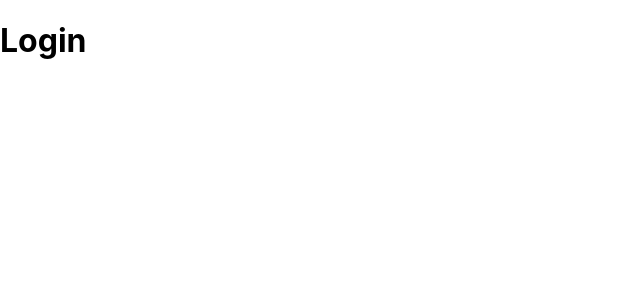
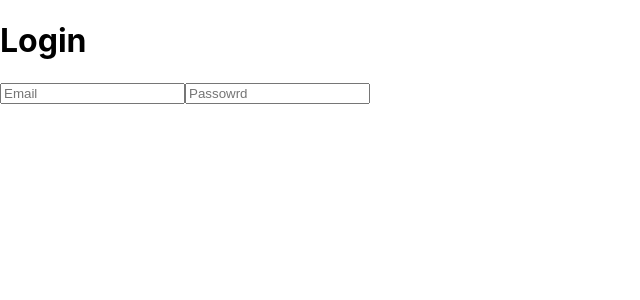
Before and after one commit to bmcano/workday-wellness-app, a React (Create React App) app: page /login in a window 1280 px wide. Shown: the top 300 px of the page, without its empty margins (0-640 px from the left). Built offline with nearby package versions, Linux system fonts and the light colour scheme.

Commit message:
added first component and added it to login screen

```diff
--- /dev/null
+++ b/src/components/TextBox.tsx
@@ -0,0 +1,24 @@
+import React, { ChangeEvent, FC } from 'react';
+
+interface TextBoxProps {
+  value: string;
+  onChange: (newValue: string) => void;
+  placeholder?: string;
+}
+
+const TextBox: FC<TextBoxProps> = ({ value, onChange, placeholder }) => {
+  const handleChange = (e: ChangeEvent<HTMLInputElement>) => {
+    onChange(e.target.value);
+  };
+
+  return (
+    <input
+      type="text"
+      value={value}
+      onChange={handleChange}
+      placeholder={placeholder}
+    />
+  );
+};
+
+export default TextBox;
--- a/src/pages/Login.tsx
+++ b/src/pages/Login.tsx
@@ -1,12 +1,32 @@
 import "../App.css";
-import React from 'react';
+import React, { useState } from 'react';
+import TextBox from "../components/TextBox.tsx";
 
 const Login: React.FC = () => {
 
+    const [inputEmail, setInputEmail] = useState<string>('');
+    const [inputPassword, setInputPassword] = useState<string>('');
+
+    const handleEmailChange = (newValue: string) => {
+        setInputEmail(newValue);
+    };
+
+    const handlePasswordChange = (newValue: string) => {
+        setInputPassword(newValue);
+    };
+
     return (
-        <div>
+        <React.Fragment>
             <h1>Login</h1>
-        </div>
+            <TextBox
+                value={inputEmail}
+                onChange={handleEmailChange}
+                placeholder="Email" />
+            <TextBox
+                value={inputPassword}
+                onChange={handlePasswordChange}
+                placeholder="Passowrd" />
+        </React.Fragment>
     )
 }
 
```
